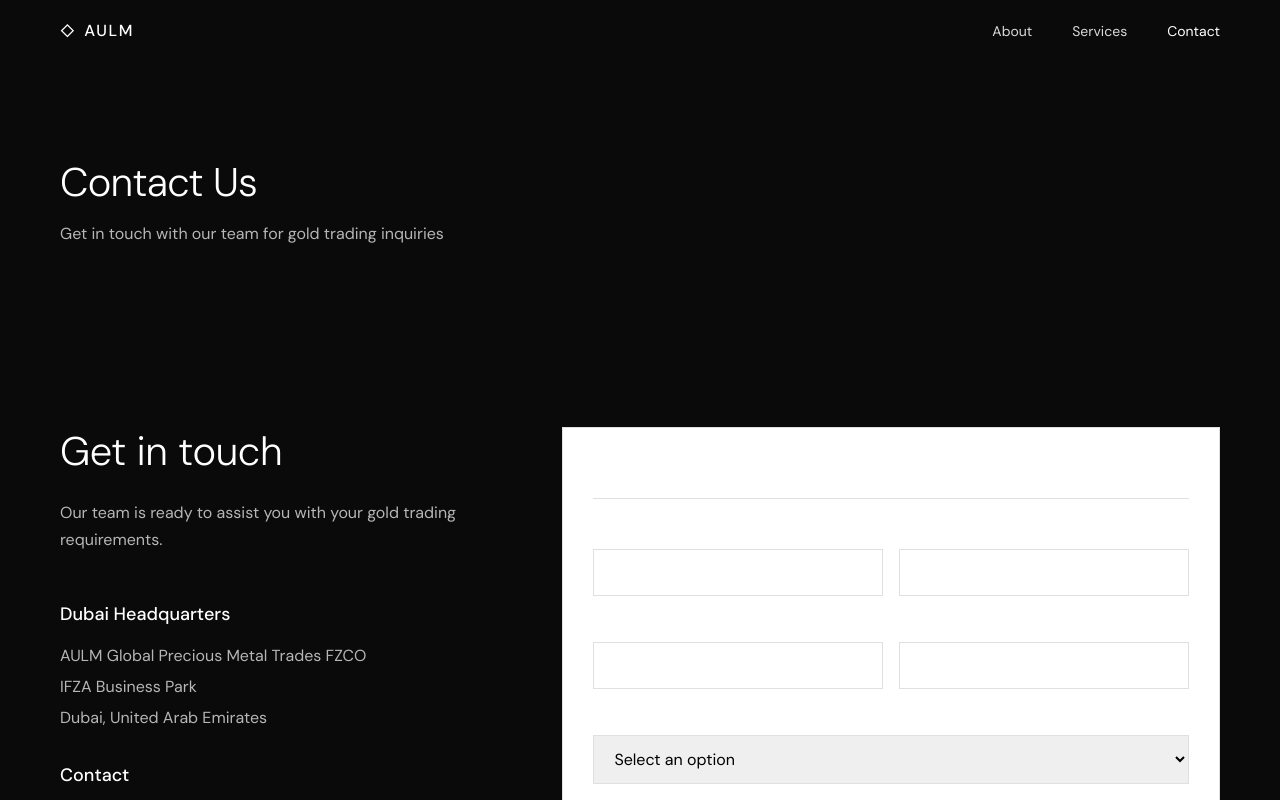
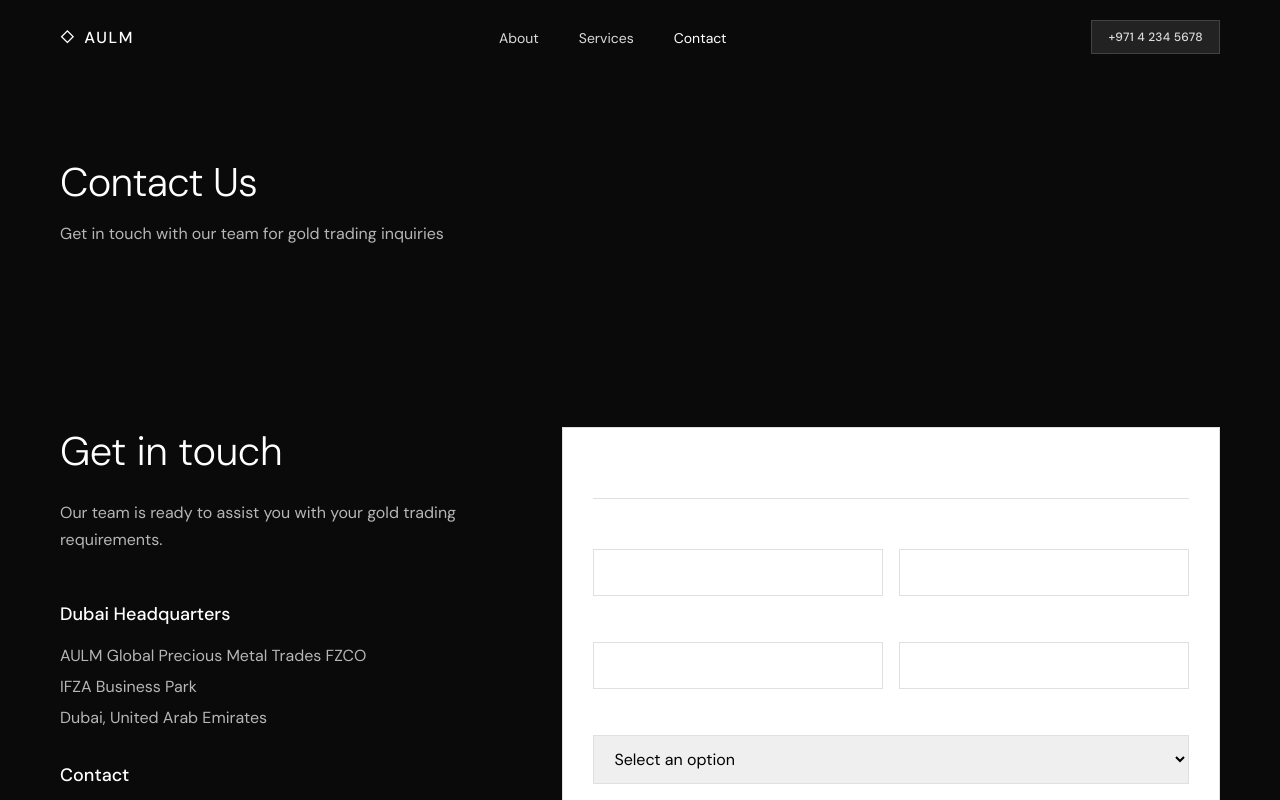
Before and after one commit to privatecharterxdevelopment/AULM, a React (Vite) app: page /contact in a window 1280 px wide. Shown: the top 800 px of the page. Built offline with nearby package versions, Linux system fonts and the light colour scheme.

Commit message:
Location badges link to email + phone badge in header

```diff
--- a/src/components/Header.jsx
+++ b/src/components/Header.jsx
@@ -34,6 +34,10 @@ function Header() {
             </li>
           </ul>
 
+          <a href="tel:+97142345678" className="header-badge">
+            +971 4 234 5678
+          </a>
+
           <button
             className="mobile-toggle"
             onClick={() => setMobileMenuOpen(!mobileMenuOpen)}
--- a/src/pages/Home.jsx
+++ b/src/pages/Home.jsx
@@ -167,14 +167,14 @@ function Home() {
             <h2>{section.title}</h2>
             <p>{section.description}</p>
             {section.showLocations && (
-              <div className="location-badges">
+              <a href="mailto:trading@aulmtrading.com" className="location-badges">
                 <span>Zurich</span>
                 <span>Geneva</span>
                 <span>Zug</span>
                 <span>Dubai</span>
                 <span>London</span>
                 <span>Hong Kong</span>
-              </div>
+              </a>
             )}
           </div>
         </section>
--- a/src/styles/globals.css
+++ b/src/styles/globals.css
@@ -206,6 +206,23 @@ a {
   color: var(--color-white);
 }
 
+.header-badge {
+  padding: 8px 16px;
+  background: rgba(255,255,255,0.1);
+  backdrop-filter: blur(10px);
+  border: 1px solid rgba(255,255,255,0.15);
+  font-size: 0.75rem;
+  font-weight: 500;
+  letter-spacing: 0.02em;
+  color: rgba(255,255,255,0.85);
+  transition: all 0.2s;
+}
+
+.header-badge:hover {
+  background: rgba(255,255,255,0.2);
+  color: var(--color-white);
+}
+
 /* ===================================
    Full-Screen Scroll-Snap Homepage
    =================================== */
@@ -302,7 +319,7 @@ a {
 .fullscreen-content p {
   font-size: 1.125rem;
   color: rgba(255,255,255,0.7);
-  line-height: 1.7;
+  line-height: 1.4;
   max-width: 600px;
 }
 
@@ -1027,7 +1044,8 @@ section {
     font-size: 0.625rem;
   }
 
-  .header-phone {
+  .header-phone,
+  .header-badge {
     display: none;
   }
 
@@ -1326,6 +1344,8 @@ section {
   flex-wrap: wrap;
   gap: 12px;
   margin-top: 32px;
+  text-decoration: none;
+  cursor: pointer;
 }
 
 .location-badges span {
```
